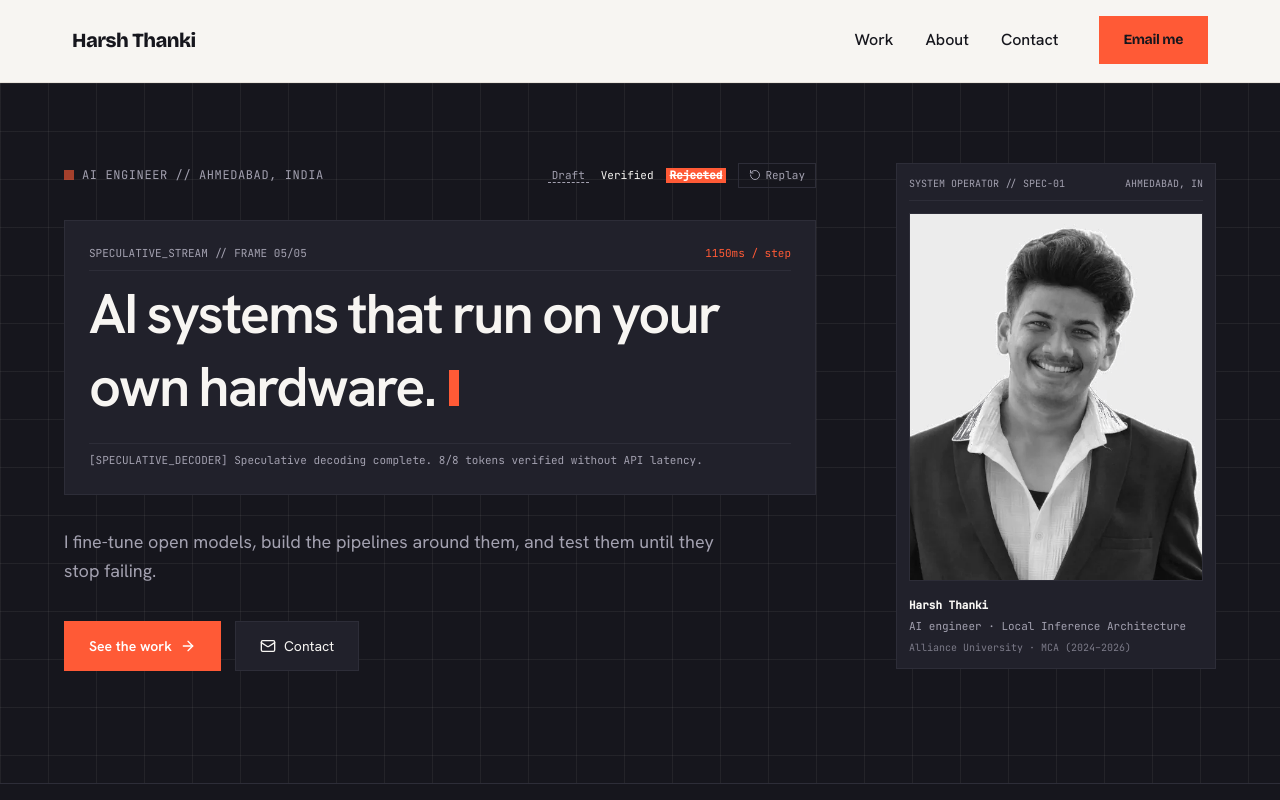
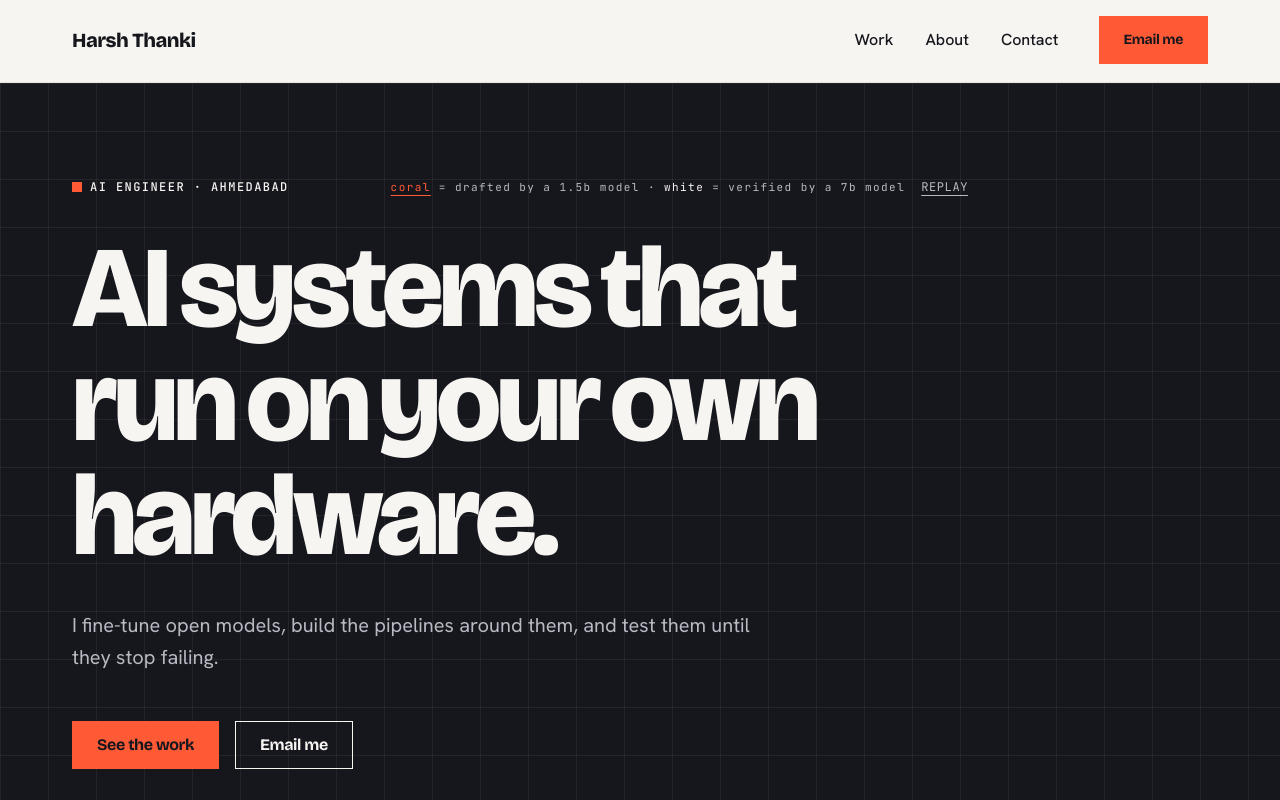
Before and after one commit to harshthanki-codes/Portfolio_Website, a Next.js app: page /Portfolio_Website/ in a window 1280 px wide. Shown: the top 800 px of the page. Built offline with nearby package versions, Linux system fonts and the light colour scheme.

Commit message:
feat(hero): build speculative decoding hero with ink grid and zero layout shift

```diff
--- a/src/components/home/Hero.tsx
+++ b/src/components/home/Hero.tsx
@@ -1,8 +1,10 @@
 'use client';
 
 import React, { useState, useEffect, useRef, useCallback } from 'react';
-import { ArrowRight, Mail, RotateCcw } from 'lucide-react';
-import { getAssetPath } from '@/lib/paths';
+import { EMAIL } from '@/lib/site';
+import { Button } from '@/components/ui/Button';
+import { Container } from '@/components/ui/Container';
+import { Section } from '@/components/ui/Section';
 
 interface TokenItem {
   text: string;
@@ -15,12 +17,12 @@ interface DecodingFrame {
 }
 
 const FRAMES: DecodingFrame[] = [
-  // Frame 0: [] (Buffer empty)
+  // Frame 0: Initial buffer
   {
     tokens: [],
-    statusText: '[SPECULATIVE_DECODER] Prompt loaded. Initializing KV cache. Draft buffer: []',
+    statusText: 'INITIALIZING SPECULATIVE STREAM // DRAFT BUFFER [ ]',
   },
-  // Frame 1: 4 draft words "AI systems that ride"
+  // Frame 1: 1.5B draft tokens
   {
     tokens: [
       { text: 'AI', state: 'draft' },
@@ -28,9 +30,9 @@ const FRAMES: DecodingFrame[] = [
       { text: 'that', state: 'draft' },
       { text: 'ride', state: 'draft' },
     ],
-    statusText: '[SPECULATIVE_DECODER] Draft model generated 4 speculative tokens: [AI, systems, that, ride]',
+    statusText: '1.5B DRAFT MODEL GENERATED 4 SPECULATIVE TOKENS',
   },
-  // Frame 2: first 3 verified, "ride" rejected
+  // Frame 2: 7B target verification - "ride" rejected
   {
     tokens: [
       { text: 'AI', state: 'verified' },
@@ -38,9 +40,9 @@ const FRAMES: DecodingFrame[] = [
       { text: 'that', state: 'verified' },
       { text: 'ride', state: 'rejected' },
     ],
-    statusText: '[SPECULATIVE_DECODER] Target model verification: 3 accepted, 1 rejected ("ride" ✗)',
+    statusText: '7B VERIFIER: 3 ACCEPTED, 1 REJECTED ("ride" ✗)',
   },
-  // Frame 3: "run" verified + 4 new drafts "on your own servers."
+  // Frame 3: corrected token + new draft tokens
   {
     tokens: [
       { text: 'AI', state: 'verified' },
@@ -52,9 +54,9 @@ const FRAMES: DecodingFrame[] = [
       { text: 'own', state: 'draft' },
       { text: 'servers.', state: 'draft' },
     ],
-    statusText: '[SPECULATIVE_DECODER] Fallback token "run" verified. Speculating suffix: [on, your, own, servers.]',
+    statusText: 'FALLBACK VERIFIED "run". SPECULATING REMAINING SUFFIX...',
   },
-  // Frame 4: 3 verified, "servers." rejected
+  // Frame 4: 7B verification - "servers." rejected
   {
     tokens: [
       { text: 'AI', state: 'verified' },
@@ -66,9 +68,9 @@ const FRAMES: DecodingFrame[] = [
       { text: 'own', state: 'verified' },
       { text: 'servers.', state: 'rejected' },
     ],
-    statusText: '[SPECULATIVE_DECODER] Target model verification: 3 accepted, 1 rejected ("servers." ✗)',
+    statusText: '7B VERIFIER: 3 ACCEPTED, 1 REJECTED ("servers." ✗)',
   },
-  // Frame 5: all 8 verified with "hardware."
+  // Frame 5: complete verified headline
   {
     tokens: [
       { text: 'AI', state: 'verified' },
@@ -80,7 +82,7 @@ const FRAMES: DecodingFrame[] = [
       { text: 'own', state: 'verified' },
       { text: 'hardware.', state: 'verified' },
     ],
-    statusText: '[SPECULATIVE_DECODER] Speculative decoding complete. 8/8 tokens verified without API latency.',
+    statusText: 'SPECULATIVE DECODING COMPLETE. 8/8 TOKENS VERIFIED ON LOCAL HARDWARE.',
   },
 ];
 
@@ -89,139 +91,130 @@ export const Hero: React.FC = () => {
   const [reducedMotion, setReducedMotion] = useState<boolean>(false);
   const timerRef = useRef<NodeJS.Timeout | null>(null);
 
-  const startLoop = useCallback((startFrame = 0) => {
+  const startPlayback = useCallback(() => {
     if (timerRef.current) clearTimeout(timerRef.current);
 
-    let current = startFrame;
+    let current = 0;
     setFrameIndex(current);
 
-    const step = () => {
-      // Determine duration of current frame
-      // Frame 5 holds ~4600 ms, others hold 1150 ms
-      const duration = current === 5 ? 4600 : 1150;
+    const durations = [750, 1150, 1150, 1150, 1150]; // 5 frames leading to frame 5 which holds
+
+    const step = (idx: number) => {
+      if (idx >= FRAMES.length - 1) {
+        setFrameIndex(FRAMES.length - 1);
+        return; // Plays once, then holds the correct headline
+      }
 
       timerRef.current = setTimeout(() => {
-        current = (current + 1) % FRAMES.length;
-        setFrameIndex(current);
-        step();
-      }, duration);
+        const next = idx + 1;
+        setFrameIndex(next);
+        step(next);
+      }, durations[idx] || 1150);
     };
 
-    step();
+    step(0);
   }, []);
 
   useEffect(() => {
-    const mediaQuery = window.matchMedia('(prefers-reduced-motion: reduce)');
-    if (mediaQuery.matches) {
+    const mq = window.matchMedia('(prefers-reduced-motion: reduce)');
+    if (mq.matches) {
       setReducedMotion(true);
       setFrameIndex(5);
       return;
     }
 
-    startLoop(0);
+    startPlayback();
 
-    const handleChange = (e: MediaQueryListEvent) => {
+    const handler = (e: MediaQueryListEvent) => {
       if (e.matches) {
         setReducedMotion(true);
         if (timerRef.current) clearTimeout(timerRef.current);
         setFrameIndex(5);
       } else {
         setReducedMotion(false);
-        startLoop(0);
+        startPlayback();
       }
     };
 
-    mediaQuery.addEventListener('change', handleChange);
+    mq.addEventListener('change', handler);
     return () => {
       if (timerRef.current) clearTimeout(timerRef.current);
-      mediaQuery.removeEventListener('change', handleChange);
+      mq.removeEventListener('change', handler);
     };
-  }, [startLoop]);
+  }, [startPlayback]);
 
-  const handleReplay = () => {
+  const handleReplay = (e: React.MouseEvent) => {
+    e.preventDefault();
     if (reducedMotion) return;
-    startLoop(0);
+    startPlayback();
   };
 
   const currentFrame = reducedMotion ? FRAMES[5] : FRAMES[frameIndex];
 
   return (
-    <section className="relative pt-12 pb-20 sm:pt-20 sm:pb-28 border-b border-[#2D2D38] bg-ink-grid overflow-hidden">
-      <div className="max-w-[1200px] mx-auto px-4 sm:px-6">
-        <div className="grid grid-cols-1 lg:grid-cols-12 gap-10 lg:gap-12 items-start">
-          {/* Main Column: Decoding Terminal & Speculative Masthead (8 cols) */}
-          <div className="lg:col-span-8 space-y-6 sm:space-y-8">
-            {/* Live Indicator (Coral Signal) */}
-            <div className="flex flex-wrap items-center justify-between gap-3 font-mono text-xs">
+    <Section tone="ink" className="pt-16 pb-20 sm:pt-24 sm:pb-28 bg-ink-grid border-b border-[#2D2D38]">
+      <Container>
+        <div className="max-w-4xl space-y-8 sm:space-y-10">
+          {/* Top Label & Replay Control */}
+          <div className="flex flex-wrap items-center justify-between gap-4 font-mono text-xs uppercase tracking-[0.12em]">
             <div className="flex items-center gap-2">
-                <span className="w-2.5 h-2.5 bg-[#FF5A36] animate-pulse" />
-                <span className="text-[#A3A1B0] tracking-wider uppercase">
-                  AI ENGINEER // AHMEDABAD, INDIA
-                </span>
+              <span className="w-2.5 h-2.5 bg-[#FF5A36]" aria-hidden="true" />
+              <span className="text-[#F7F5F2] font-medium">AI engineer · Ahmedabad</span>
             </div>
 
-              {/* Speculative Decoding Legend & Replay */}
-              <div className="flex items-center gap-3 text-[11px]">
-                <div className="hidden sm:flex items-center gap-2">
-                  <span className="border-b border-dashed border-[#A3A1B0] text-[#A3A1B0] px-1">
-                    Draft
+            <div className="flex items-center gap-4 text-[11px] lowercase text-[#B9B9C4]">
+              <span className="hidden sm:inline">
+                <span className="text-[#FF5A36] underline decoration-1 underline-offset-4">coral</span> = drafted by a 1.5B model · <span className="text-[#F7F5F2]">white</span> = verified by a 7B model
               </span>
-                  <span className="text-[#F7F5F2] px-1">
-                    Verified
-                  </span>
-                  <span className="bg-[#FF5A36] text-white line-through px-1 font-bold">
-                    Rejected
-                  </span>
-                </div>
-
               <button
+                type="button"
                 onClick={handleReplay}
-                  aria-label="Replay Speculative Decoding Sequence"
-                  className="inline-flex items-center gap-1 px-2.5 py-1 border border-[#2D2D38] text-[#A3A1B0] hover:text-[#F7F5F2] hover:border-[#FF5A36] transition-colors"
+                className="font-mono text-xs uppercase tracking-wider text-[#B9B9C4] hover:text-[#F7F5F2] active:text-[#FF5A36] underline decoration-1 underline-offset-4 cursor-pointer"
+                aria-label="Replay speculative decoding animation"
               >
-                  <RotateCcw className="w-3 h-3" />
-                  <span>Replay</span>
+                Replay
               </button>
             </div>
           </div>
 
-            {/* Speculative Decoding Headline */}
-            <div className="space-y-4">
-              <div className="p-5 sm:p-6 bg-[#21212B] border border-[#2D2D38] space-y-4">
-                <div className="flex items-center justify-between border-b border-[#2D2D38] pb-2 font-mono text-[11px] text-[#A3A1B0]">
-                  <span>SPECULATIVE_STREAM // FRAME 0{frameIndex}/05</span>
-                  <span className="text-[#FF5A36]">1150ms / step</span>
-                </div>
-
-                {/* Real h1 with Accessible Aria Label */}
+          {/* Reserved Height Speculative Headline Container */}
+          <div className="min-h-[160px] sm:min-h-[220px] lg:min-h-[280px] flex items-start">
             <h1
               aria-label="AI systems that run on your own hardware."
-                  className="font-headline font-extrabold text-3xl sm:text-5xl lg:text-[3.5rem] tracking-[-0.035em] leading-[0.96] text-[#F7F5F2] min-h-[96px] sm:min-h-[140px] flex flex-wrap items-baseline gap-x-2.5 gap-y-1.5"
+              className="type-hero text-[#F7F5F2] flex flex-wrap items-baseline gap-x-3 gap-y-2 select-none"
             >
-                  {currentFrame.tokens.length === 0 ? (
-                    <span className="text-[#A3A1B0]/40 font-mono text-2xl sm:text-4xl">[]</span>
+              {/* Visually hidden text for instant semantic and SEO availability */}
+              <span className="sr-only">AI systems that run on your own hardware.</span>
+
+              {reducedMotion ? (
+                <span>AI systems that run on your own hardware.</span>
+              ) : currentFrame.tokens.length === 0 ? (
+                <span className="text-[#B9B9C4]/40 font-mono text-3xl sm:text-5xl">[]</span>
               ) : (
                 currentFrame.tokens.map((tok, idx) => {
                   if (tok.state === 'rejected') {
+                    // Struck through in coral, text on coral is ink
                     return (
                       <span
                         key={idx}
-                            className="bg-[#FF5A36] text-white line-through font-bold px-1.5 py-0.5 inline-block"
+                        className="bg-[#FF5A36] text-[#16161D] line-through px-1.5 inline-block font-extrabold"
                       >
                         {tok.text}
                       </span>
                     );
                   }
                   if (tok.state === 'draft') {
+                    // Drafted in coral with thin coral underline
                     return (
                       <span
                         key={idx}
-                            className="border-b-2 border-dashed border-[#A3A1B0] text-[#A3A1B0] inline-block"
+                        className="text-[#FF5A36] underline decoration-1 underline-offset-8 inline-block"
                       >
                         {tok.text}
                       </span>
                     );
                   }
+                  // Verified in paper-white
                   return (
                     <span key={idx} className="text-[#F7F5F2] inline-block">
                       {tok.text}
@@ -230,77 +223,38 @@ export const Hero: React.FC = () => {
                 })
               )}
 
-                  {/* Blinking Coral Caret */}
-                  <span className="inline-block w-2 sm:w-2.5 h-6 sm:h-9 bg-[#FF5A36] animate-caret align-baseline ml-1" />
+              {/* Blinking Caret (hidden if motion reduced or finished) */}
+              {!reducedMotion && frameIndex < 5 && (
+                <span className="inline-block w-2.5 sm:w-3.5 h-[0.8em] bg-[#FF5A36] animate-caret align-baseline ml-1" />
+              )}
             </h1>
-
-                {/* One-Line Technical Status Text */}
-                <div className="pt-2 border-t border-[#2D2D38] font-mono text-[11px] text-[#A3A1B0] truncate">
-                  {currentFrame.statusText}
-                </div>
-              </div>
           </div>
 
-            {/* Subhead: ~18 words, plain verbs, no banned buzzwords */}
-            <p className="text-base sm:text-lg font-body text-[#A3A1B0] max-w-2xl leading-relaxed">
+          {/* Subheading: muted-ink, 20px, max 62ch */}
+          <p className="font-body text-lg sm:text-[20px] text-[#B9B9C4] leading-[1.6] max-w-[62ch]">
             I fine-tune open models, build the pipelines around them, and test them until they stop failing.
           </p>
 
-            {/* Two Action Buttons */}
-            <div className="flex flex-col sm:flex-row sm:items-center gap-3.5 pt-1">
-              <a
+          {/* Action Buttons: coral "See the work", outline "Email me" */}
+          <div className="flex flex-col sm:flex-row items-stretch sm:items-center gap-4 pt-2">
+            <Button
+              variant="coral"
               href="#work"
-                className="inline-flex items-center justify-center gap-2 px-6 py-3.5 bg-[#FF5A36] text-white font-headline font-bold text-sm hover:bg-[#E04826] transition-colors border border-transparent"
+              className="text-base font-bold min-h-[48px]"
             >
-                <span>See the work</span>
-                <ArrowRight className="w-4 h-4" />
-              </a>
+              See the work
+            </Button>
 
-              <a
-                href="#contact"
-                className="inline-flex items-center justify-center gap-2 px-6 py-3.5 bg-[#21212B] border border-[#2D2D38] text-[#F7F5F2] font-body text-sm hover:border-[#FF5A36] hover:text-[#FF5A36] transition-colors"
+            <Button
+              variant="outline"
+              href={`mailto:${EMAIL}`}
+              className="text-base font-bold min-h-[48px] text-[#F7F5F2] border-[#F7F5F2]"
             >
-                <Mail className="w-4 h-4" />
-                <span>Contact</span>
-              </a>
+              Email me
+            </Button>
           </div>
         </div>
-
-          {/* Right Column: Technical Blueprint Portrait Card (4 cols) */}
-          <div className="lg:col-span-4 flex justify-start lg:justify-end">
-            <div className="w-full max-w-xs bg-[#21212B] border border-[#2D2D38] p-3 space-y-3">
-              <div className="flex items-center justify-between font-mono text-[10px] text-[#A3A1B0] border-b border-[#2D2D38] pb-2">
-                <span>SYSTEM OPERATOR // SPEC-01</span>
-                <span>AHMEDABAD, IN</span>
-              </div>
-
-              <div className="relative aspect-[4/5] w-full overflow-hidden border border-[#2D2D38] bg-[#16161D]">
-                <picture className="w-full h-full block">
-                  <source srcSet={getAssetPath('/harsh-thanki-transparent.webp')} type="image/webp" />
-                  <img
-                    src={getAssetPath('/harsh-thanki-transparent.png')}
-                    alt="Harsh Thanki — AI engineer"
-                    width={280}
-                    height={350}
-                    fetchPriority="high"
-                    decoding="async"
-                    className="w-full h-full object-cover object-top filter grayscale contrast-110"
-                    onError={(e) => {
-                      (e.target as HTMLImageElement).src = getAssetPath('/images/harsh-thanki-transparent.png');
-                    }}
-                  />
-                </picture>
-              </div>
-
-              <div className="font-mono text-[11px] text-[#A3A1B0] space-y-1 pt-1">
-                <div className="text-[#F7F5F2] font-bold">Harsh Thanki</div>
-                <div>AI engineer · Local Inference Architecture</div>
-                <div className="text-[10px] text-[#A3A1B0]/70">Alliance University · MCA (2024–2026)</div>
-              </div>
-            </div>
-          </div>
-        </div>
-      </div>
-    </section>
+      </Container>
+    </Section>
   );
 };
```
Lines whose indentation alone changed are shown as unchanged.
